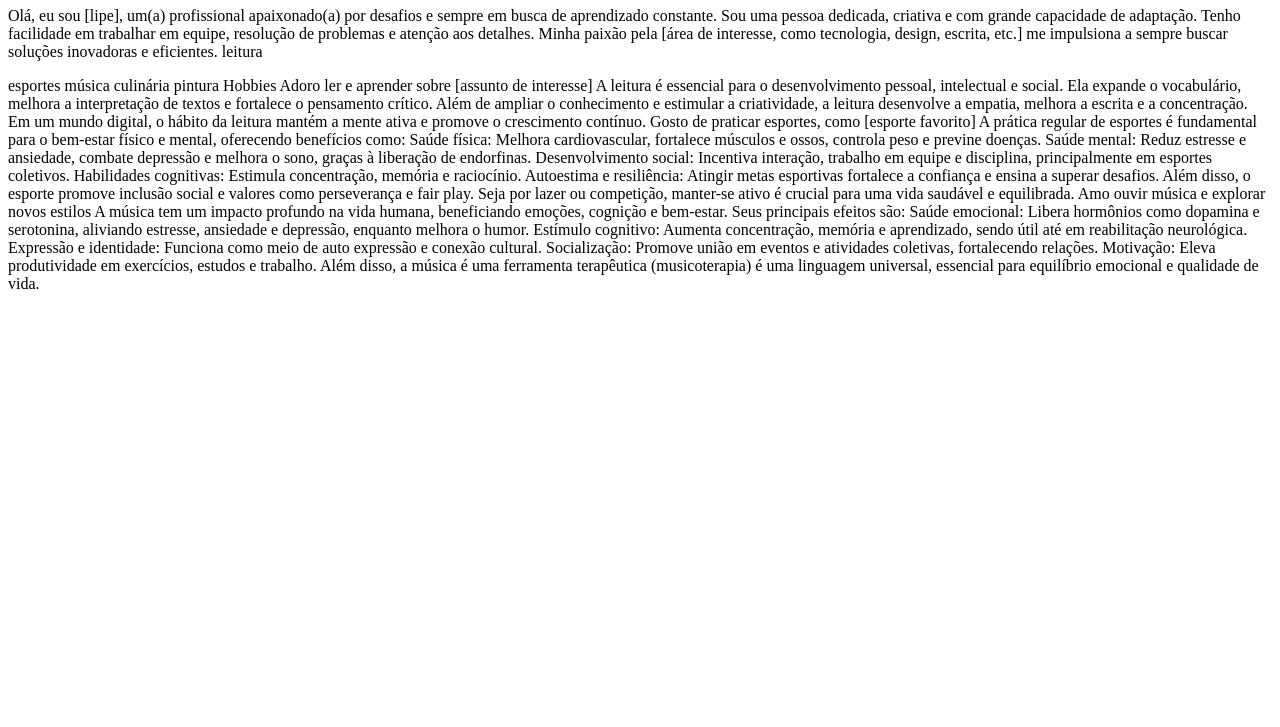
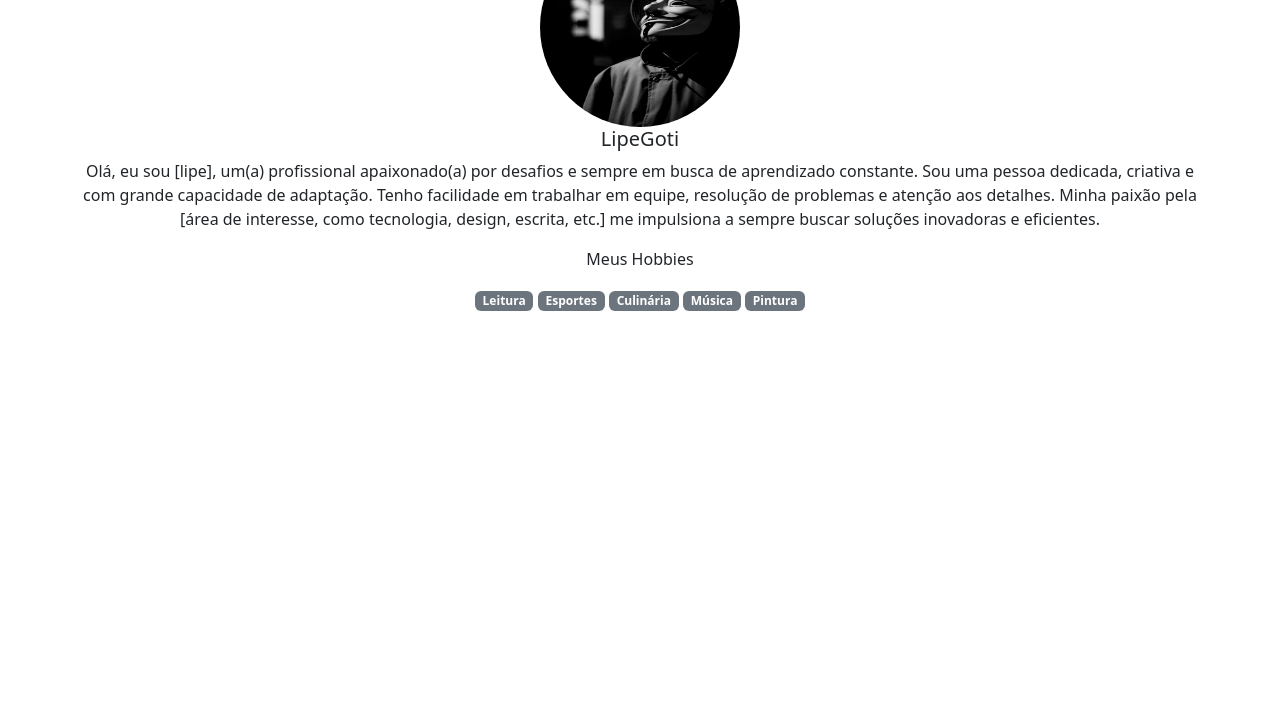
Before and after one commit to felipey0502/portifolio, a plain HTML site: page index.html in a window 1280 px wide. Shown: the part 73-800 px from the top of the page. Drawn offline with nearby package versions, Linux system fonts and the light colour scheme.

Commit message:
Add files via upload

```diff
--- a/index.html
+++ b/index.html
@@ -2,41 +2,27 @@
 <html lang="pt-br">
 <head>
     <meta charset="UTF-8">
-    <meta http-equiv="X-UA-Compatible" content="IE=edge">
     <meta name="viewport" content="width=device-width, initial-scale=1.0">
+    <link href="https://cdn.jsdelivr.net/npm/bootstrap@5.3.4/dist/css/bootstrap.min.css" rel="stylesheet">
     <title>portifolio</title>
 </head>
 <body>
-    <h1>LipeGoti</h1>
+    <header class = "container text-center">
+    <img src="img/img.jpg" alt="" width="200" height="200" class="rounded-circle">
+    <h1 class="lead">LipeGoti</h1>
 <p>Olá, eu sou [lipe], um(a) profissional apaixonado(a) por desafios e sempre em busca de aprendizado constante.
     Sou uma pessoa dedicada, criativa e com grande capacidade de adaptação. Tenho facilidade em trabalhar em equipe, resolução de problemas e atenção aos detalhes. Minha paixão pela [área de interesse, como tecnologia, design, escrita, etc.] me impulsiona a sempre buscar soluções inovadoras e eficientes.
-    leitura</p>
-esportes
-música
-culinária
-pintura
-Hobbies
-Adoro ler e aprender sobre [assunto de interesse]
-A leitura é essencial para o desenvolvimento pessoal, intelectual e social. Ela expande o vocabulário, melhora a interpretação de textos e fortalece o pensamento crítico. Além de ampliar o conhecimento e estimular a criatividade, a leitura desenvolve a empatia, melhora a escrita e a concentração. Em um mundo digital, o hábito da leitura mantém a mente ativa e promove o crescimento contínuo.
+    </p>
 
-
-Gosto de praticar esportes, como [esporte favorito]
-A prática regular de esportes é fundamental para o bem-estar físico e mental, oferecendo benefícios como:
-Saúde física: Melhora cardiovascular, fortalece músculos e ossos, controla peso e previne doenças.
-Saúde mental: Reduz estresse e ansiedade, combate depressão e melhora o sono, graças à liberação de endorfinas.
-Desenvolvimento social: Incentiva interação, trabalho em equipe e disciplina, principalmente em esportes coletivos.
-Habilidades cognitivas: Estimula concentração, memória e raciocínio.
-Autoestima e resiliência: Atingir metas esportivas fortalece a confiança e ensina a superar desafios.
-Além disso, o esporte promove inclusão social e valores como perseverança e fair play. Seja por lazer ou competição, manter-se ativo é crucial para uma vida saudável e equilibrada.
-
-Amo ouvir música e explorar novos estilos
-A música tem um impacto profundo na vida humana, beneficiando emoções, cognição e bem-estar. Seus principais efeitos são:
-Saúde emocional: Libera hormônios como dopamina e serotonina, aliviando estresse, ansiedade e depressão, enquanto melhora o humor.
-Estímulo cognitivo: Aumenta concentração, memória e aprendizado, sendo útil até em reabilitação neurológica.
-Expressão e identidade: Funciona como meio de auto expressão e conexão cultural.
-Socialização: Promove união em eventos e atividades coletivas, fortalecendo relações.
-Motivação: Eleva produtividade em exercícios, estudos e trabalho.
-Além disso, a música é uma ferramenta terapêutica (musicoterapia) é uma linguagem universal, essencial para equilíbrio emocional e qualidade de vida.
-
-</body>
-</html>
+    <P>Meus Hobbies</P>
+    <div>
+        <p class="badge bg-secondary">Leitura</p>
+        <p class="badge bg-secondary">Esportes</p>
+        <p class="badge bg-secondary">Culinária</p>
+        <p class="badge bg-secondary">Música</p>
+        <p class="badge bg-secondary">Pintura</p>
+    </div>
+    <header>
+    <script src="https://cdn.jsdelivr.net/npm/bootstrap@5.3.4/dist/js/bootstrap.bundle.min.js" integrity="sha384-YUe2LzesAfftltw+PEaao2tjU/QATaW/rOitAq67e0CT0Zi2VVRL0oC4+gAaeBKu" crossorigin="anonymous"></script>
+    </body>
+    </html>
```
Also changed, not shown: img/img.jpg (added).
